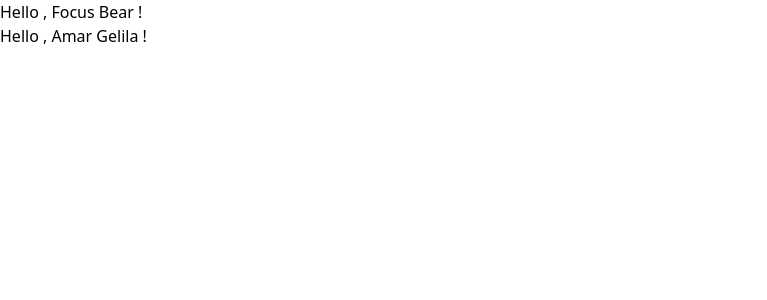
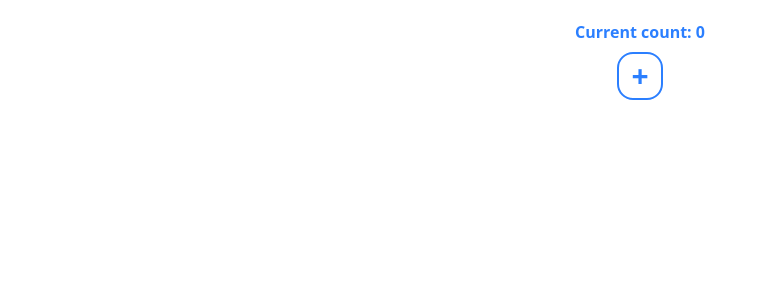
Before and after one commit to AmarGelila/focus-bear-intern-repo, a React (Vite) app in the folder react-project/: page / in a window 1280 px wide. Shown: the top 300 px of the page, without its empty margins (0-767 px from the left). Built offline with nearby package versions, Linux system fonts and the light colour scheme.

Commit message:
Add Counter.jsx

```diff
--- a/react-project/src/App.jsx
+++ b/react-project/src/App.jsx
@@ -1,9 +1,11 @@
 import HelloWorld from "./components/HelloWorld";
+import Counter from "./components/Counter";
 export default function App() {
   return (
     <>
-      <HelloWorld name={"Focus Bear"} />
-      <HelloWorld name={"Amar Gelila"} />
+      {/* <HelloWorld name={"Focus Bear"} /> */}
+      {/* <HelloWorld name={"Amar Gelila"} /> */}
+      <Counter />
     </>
   );
 }
--- /dev/null
+++ b/react-project/src/components/Counter.jsx
@@ -0,0 +1,16 @@
+import { useState } from "react";
+
+export default function Counter() {
+  const [counter, setCounter] = useState(0);
+  return (
+    <div className="text-center p-5">
+      <h1 className="text-blue-500 font-bold mb-2">Current count: {counter}</h1>
+      <button
+        onClick={() => setCounter((prev) => prev + 1)}
+        className="px-3 py-1 border-2 border-blue-500 text-3xl font-black rounded-2xl text-blue-500 hover:bg-blue-500 hover:text-white bg-white hover:cursor-pointer"
+      >
+        +
+      </button>
+    </div>
+  );
+}
```
